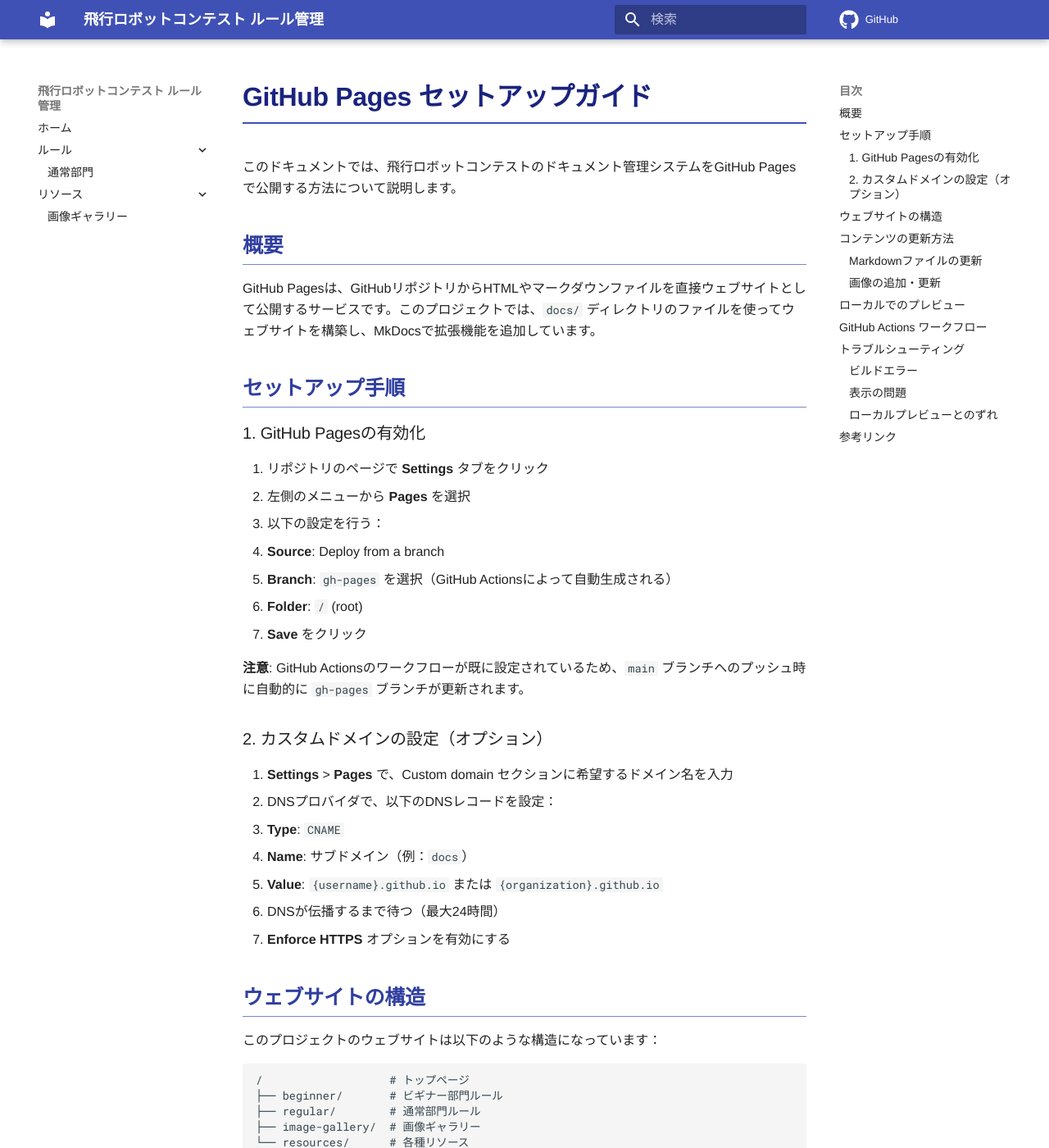
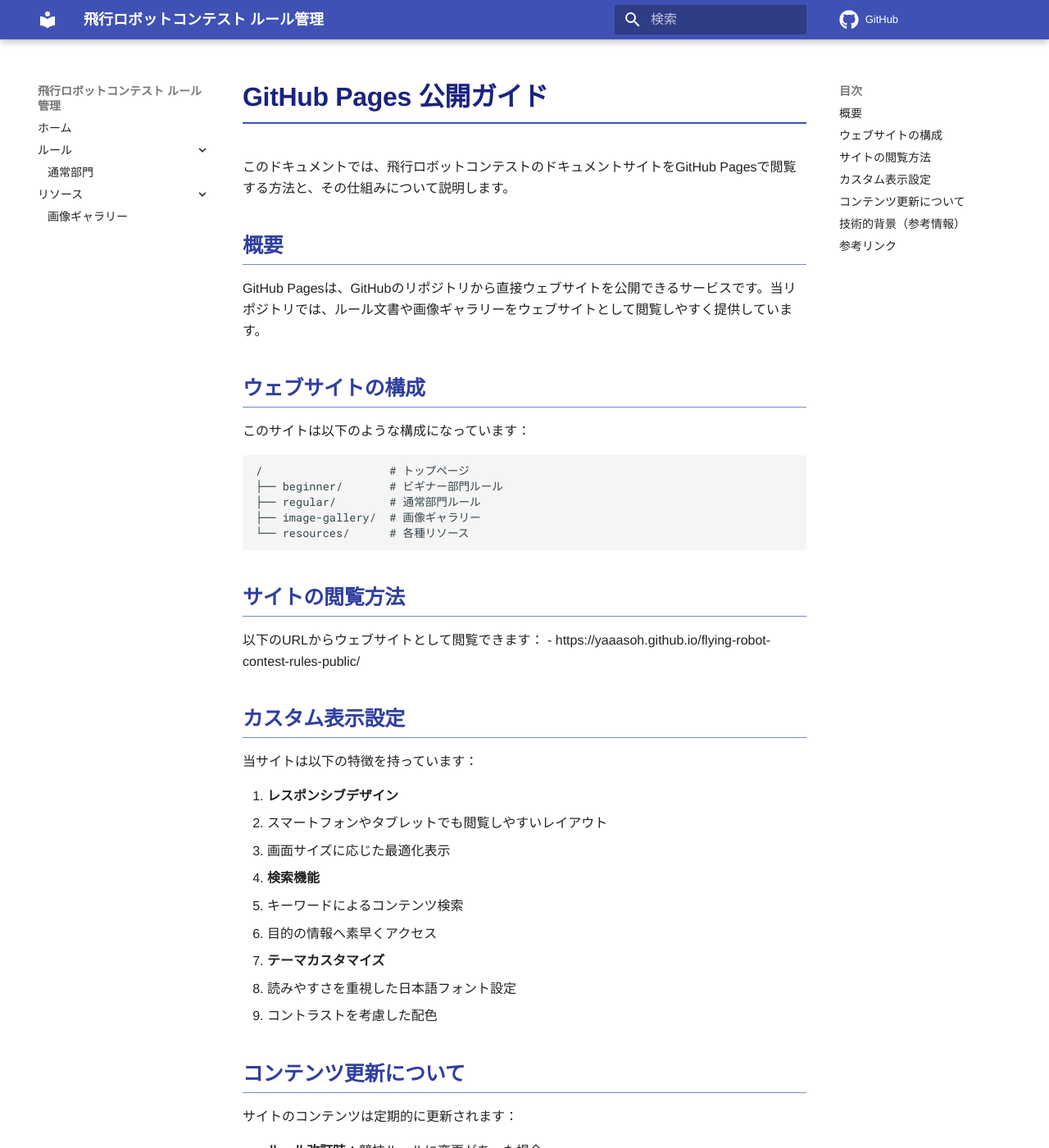
Before and after one commit to Yaaasoh/flying-robot-contest-rules-public, an MkDocs documentation site: the page built from docs/GITHUB_PAGES_SETUP.md, in a window 1280 px wide and 1400 px high. Shown: the whole window at 82% size. Built offline with MkDocs 1.6.1 and Material for MkDocs 9.7.7, drawn with Linux system fonts in a browser that asks for light colours; comment, search, counter and statistics services are not loaded; some of the changed text lies outside the part shown.

Commit message:
Update GitHub Pages guide for public use

````diff
--- a/docs/GITHUB_PAGES_SETUP.md
+++ b/docs/GITHUB_PAGES_SETUP.md
@@ -1,38 +1,14 @@
-# GitHub Pages セットアップガイド
+# GitHub Pages 公開ガイド
 
-このドキュメントでは、飛行ロボットコンテストのドキュメント管理システムをGitHub Pagesで公開する方法について説明します。
+このドキュメントでは、飛行ロボットコンテストのドキュメントサイトをGitHub Pagesで閲覧する方法と、その仕組みについて説明します。
 
 ## 概要
 
-GitHub Pagesは、GitHubリポジトリからHTMLやマークダウンファイルを直接ウェブサイトとして公開するサービスです。このプロジェクトでは、`docs/` ディレクトリのファイルを使ってウェブサイトを構築し、MkDocsで拡張機能を追加しています。
+GitHub Pagesは、GitHubのリポジトリから直接ウェブサイトを公開できるサービスです。当リポジトリでは、ルール文書や画像ギャラリーをウェブサイトとして閲覧しやすく提供しています。
 
-## セットアップ手順
+## ウェブサイトの構成
 
-### 1. GitHub Pagesの有効化
-
-1. リポジトリのページで **Settings** タブをクリック
-2. 左側のメニューから **Pages** を選択
-3. 以下の設定を行う：
-   - **Source**: Deploy from a branch
-   - **Branch**: `gh-pages` を選択（GitHub Actionsによって自動生成される）
-   - **Folder**: `/` (root)
-4. **Save** をクリック
-
-**注意**: GitHub Actionsのワークフローが既に設定されているため、`main` ブランチへのプッシュ時に自動的に `gh-pages` ブランチが更新されます。
-
-### 2. カスタムドメインの設定（オプション）
-
-1. **Settings** > **Pages** で、Custom domain セクションに希望するドメイン名を入力
-2. DNSプロバイダで、以下のDNSレコードを設定：
-   - **Type**: `CNAME`
-   - **Name**: サブドメイン（例：`docs`）
-   - **Value**: `{username}.github.io` または `{organization}.github.io`
-3. DNSが伝播するまで待つ（最大24時間）
-4. **Enforce HTTPS** オプションを有効にする
-
-## ウェブサイトの構造
-
-このプロジェクトのウェブサイトは以下のような構造になっています：
+このサイトは以下のような構成になっています：
 
 ```
 /                   # トップページ
@@ -42,66 +18,46 @@
 └── resources/      # 各種リソース
 ```
 
-## コンテンツの更新方法
+## サイトの閲覧方法
 
-### Markdownファイルの更新
+以下のURLからウェブサイトとして閲覧できます：
+- https://yaaasoh.github.io/flying-robot-contest-rules-public/
 
-1. `docs/` ディレクトリ内の対応するMarkdownファイルを編集
-2. 変更をコミットして `main` ブランチにプッシュ
-3. GitHub Actionsが自動的にサイトをビルドし、デプロイ
+## カスタム表示設定
 
-### 画像の追加・更新
+当サイトは以下の特徴を持っています：
 
-1. 画像ファイルを `docs/images/{category}/` ディレクトリに追加
-2. 命名規則：`{category}-{description}-{year}.{extension}`
-3. メタデータファイル `docs/metadata/images-metadata.json` も更新
-4. 変更をコミットしてプッシュ
+1. **レスポンシブデザイン**
+   - スマートフォンやタブレットでも閲覧しやすいレイアウト
+   - 画面サイズに応じた最適化表示
 
-## ローカルでのプレビュー
+2. **検索機能**
+   - キーワードによるコンテンツ検索
+   - 目的の情報へ素早くアクセス
 
-ウェブサイトの変更をプッシュする前にローカルでプレビューするには：
+3. **テーマカスタマイズ**
+   - 読みやすさを重視した日本語フォント設定
+   - コントラストを考慮した配色
 
-```bash
-# MkDocsのインストール
-pip install mkdocs mkdocs-material
+## コンテンツ更新について
 
-# サイトのプレビュー（http://127.0.0.1:8000 でアクセス可能）
-mkdocs serve
-```
+サイトのコンテンツは定期的に更新されます：
 
-## GitHub Actions ワークフロー
+- **ルール改訂時**：競技ルールに変更があった場合
+- **画像追加時**：新しい画像資料が追加された場合
+- **機能改善時**：サイトの機能やデザインが向上した場合
 
-このプロジェクトでは、以下の自動化が設定されています：
+更新履歴はトップページおよび各セクションで確認できます。
 
-1. Markdownの目次（Table of Contents）の自動生成
-2. Markdownの書式チェック
-3. MkDocsを使ったサイトのビルド
-4. GitHub Pagesへのデプロイ
+## 技術的背景（参考情報）
 
-ワークフローの設定は `.github/workflows/docs.yml` で確認できます。
+このサイトは以下の技術で構築されています：
 
-## トラブルシューティング
+- **MkDocs**: Markdownからドキュメントサイトを生成
+- **Material for MkDocs**: 高機能なテーマとコンポーネント
+- **GitHub Actions**: 自動ビルドとデプロイ
 
-### ビルドエラー
-
-1. GitHub Actionsのログを確認
-   - リポジトリの **Actions** タブで最新のワークフローを選択
-   - エラーメッセージを確認
-2. よくある問題：
-   - MkDocs設定ファイル（`mkdocs.yml`）の構文エラー
-   - ドキュメントリンクの不整合
-   - 画像パスの誤り
-
-### 表示の問題
-
-1. キャッシュのクリア
-   - ブラウザのキャッシュをクリアして再読み込み
-2. 数分待ってから再確認（GitHub Pagesのキャッシュ更新に時間がかかる場合がある）
-
-### ローカルプレビューとのずれ
-
-1. `mkdocs.yml` の設定が正しいか確認
-2. GitHub Actionsの環境と互換性があるか確認（Python、MkDocsのバージョン）
+これらの技術により、Markdownで書かれた文書を自動的に整形し、ウェブサイトとして公開しています。
 
 ## 参考リンク
 
````
